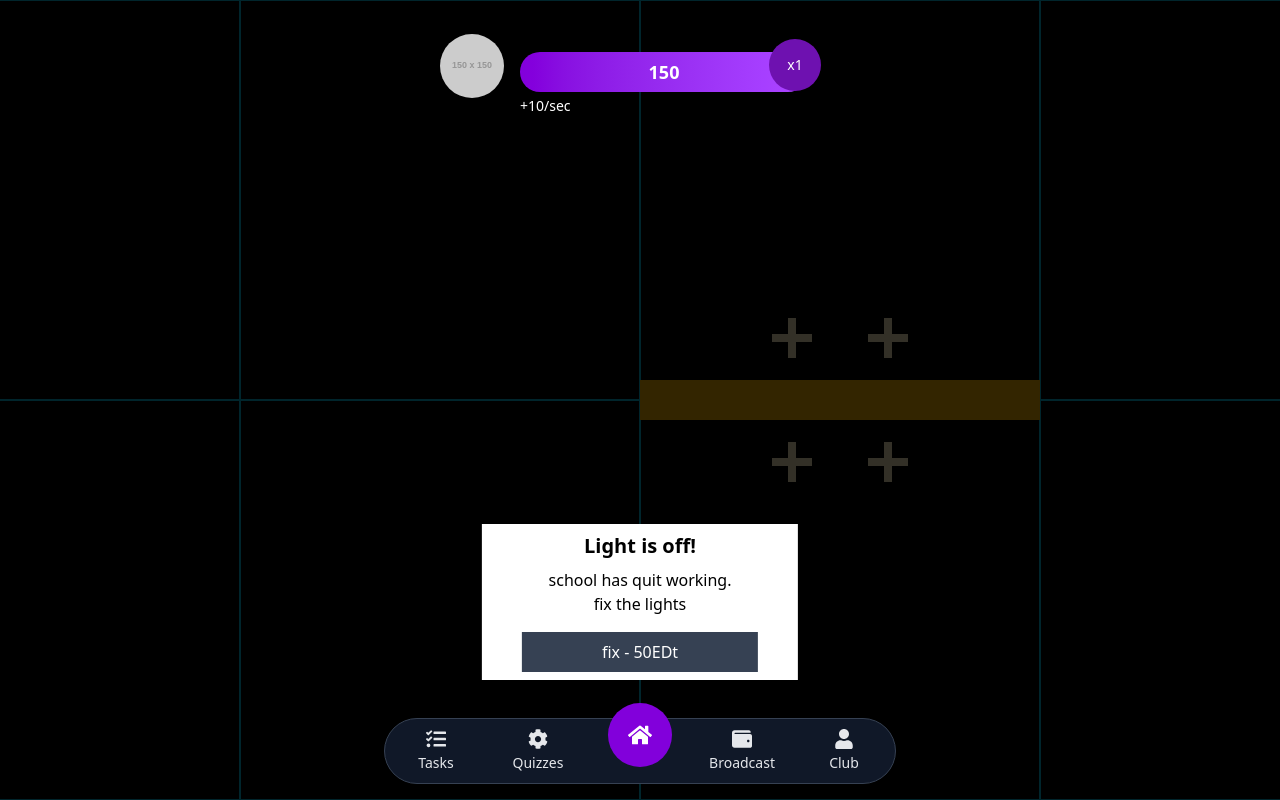
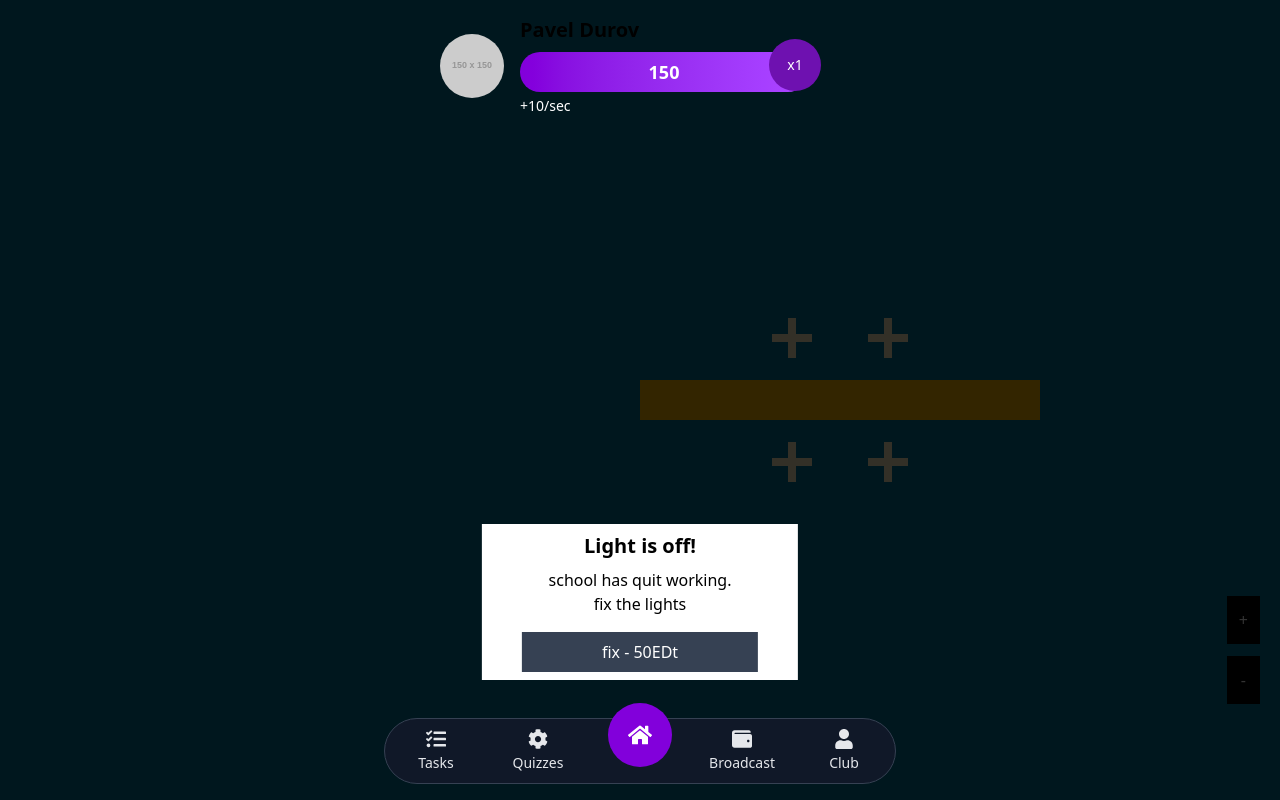
Before and after one commit to CryptoSchooll/frontend, a React (Vite) app: page / in a window 1280 px wide. Built offline with nearby package versions, Linux system fonts and the light colour scheme.

Commit message:
feat: scale buttons

```diff
--- a/src/pages/Home.tsx
+++ b/src/pages/Home.tsx
@@ -1,10 +1,16 @@
 import { Camera, CameraPortal, Corridor } from "@core"
+import { useState } from "react"
 
 import useBalanceStore from "@/hooks/balanceStore"
 import { useGameStore } from "@/hooks/gameStore"
 
-const Grid = () => (
-  <div className="absolute top-0 grid size-full grid-cols-6 grid-rows-6 bg-cyan-400">
+const Grid = ({ scale }: { scale: number }) => (
+  <div
+    className="absolute top-0 grid size-full grid-cols-6 grid-rows-6 bg-cyan-400"
+    style={{
+      transform: `scale(${scale})`,
+    }}
+  >
     {Array.from({ length: 36 }).map((_, index) => (
       <div key={index} className="size-full border border-cyan-500 bg-black" />
     ))}
@@ -12,6 +18,7 @@
 )
 
 const Home = () => {
+  const [scale, setScale] = useState(1)
   const { corridors, filled } = useGameStore()
   const { electricityOn, electricityCost, actions } = useBalanceStore()
 
@@ -19,18 +26,23 @@
     <div className="relative h-screen bg-black">
       <CameraPortal>
         <Camera>
-          <div className="relative size-[2400px] bg-cyan-700">
+          <div
+            className="z-1 relative size-[2400px] bg-cyan-700"
+            style={{
+              transform: `scale(${scale})`,
+            }}
+          >
             {corridors.map((corridor, i) => (
               <Corridor key={i} corridorData={corridor} isFilled={filled} />
             ))}
           </div>
-          <Grid />
+          <Grid scale={scale} />
         </Camera>
       </CameraPortal>
       {!electricityOn && (
         <>
-          <div className="z-1 fixed h-screen w-screen bg-black/80" />
-          <div className="bottom-30 z-1 fixed left-1/2 -translate-x-1/2 bg-white px-10 py-2">
+          <div className="z-2 fixed h-screen w-screen bg-black/80" />
+          <div className="bottom-30 z-2 fixed left-1/2 -translate-x-1/2 bg-white px-10 py-2">
             <h1 className="text-center text-xl font-bold">Light is off!</h1>
             <p className="mt-2 text-center">school has quit working.</p>
             <p className="text-center">fix the lights</p>
@@ -43,6 +55,21 @@
           </div>
         </>
       )}
+
+      <div className="z-1 fixed bottom-24 right-5 flex flex-col gap-3">
+        <button
+          className="bg-black p-3 text-white"
+          onClick={() => setScale(scale + 0.2 <= 1.5 ? scale + 0.2 : 1.5)}
+        >
+          +
+        </button>
+        <button
+          className="bg-black p-3 text-white"
+          onClick={() => setScale(scale - 0.2 >= 0.5 ? scale - 0.2 : 0.5)}
+        >
+          -
+        </button>
+      </div>
     </div>
   )
 }
```
